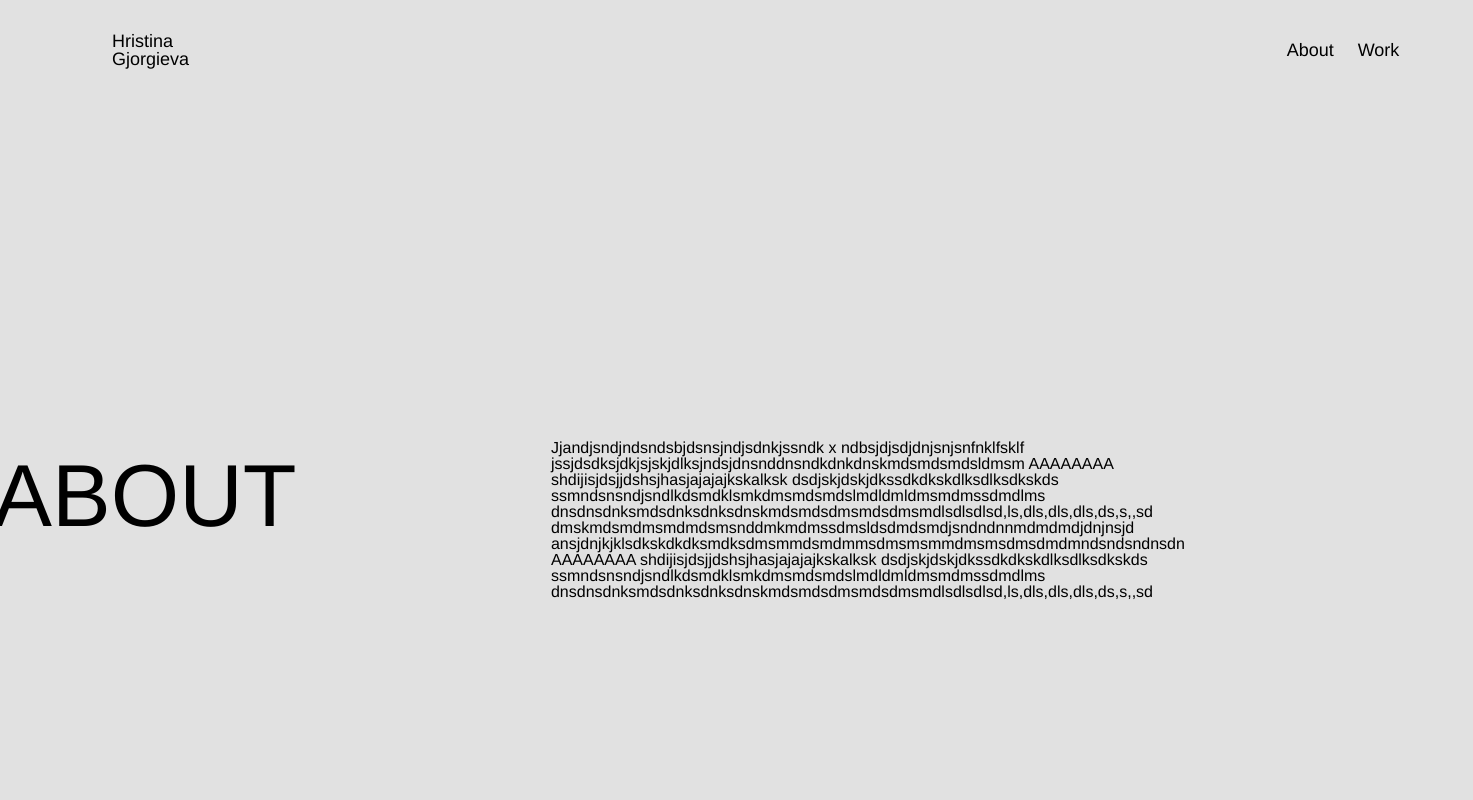
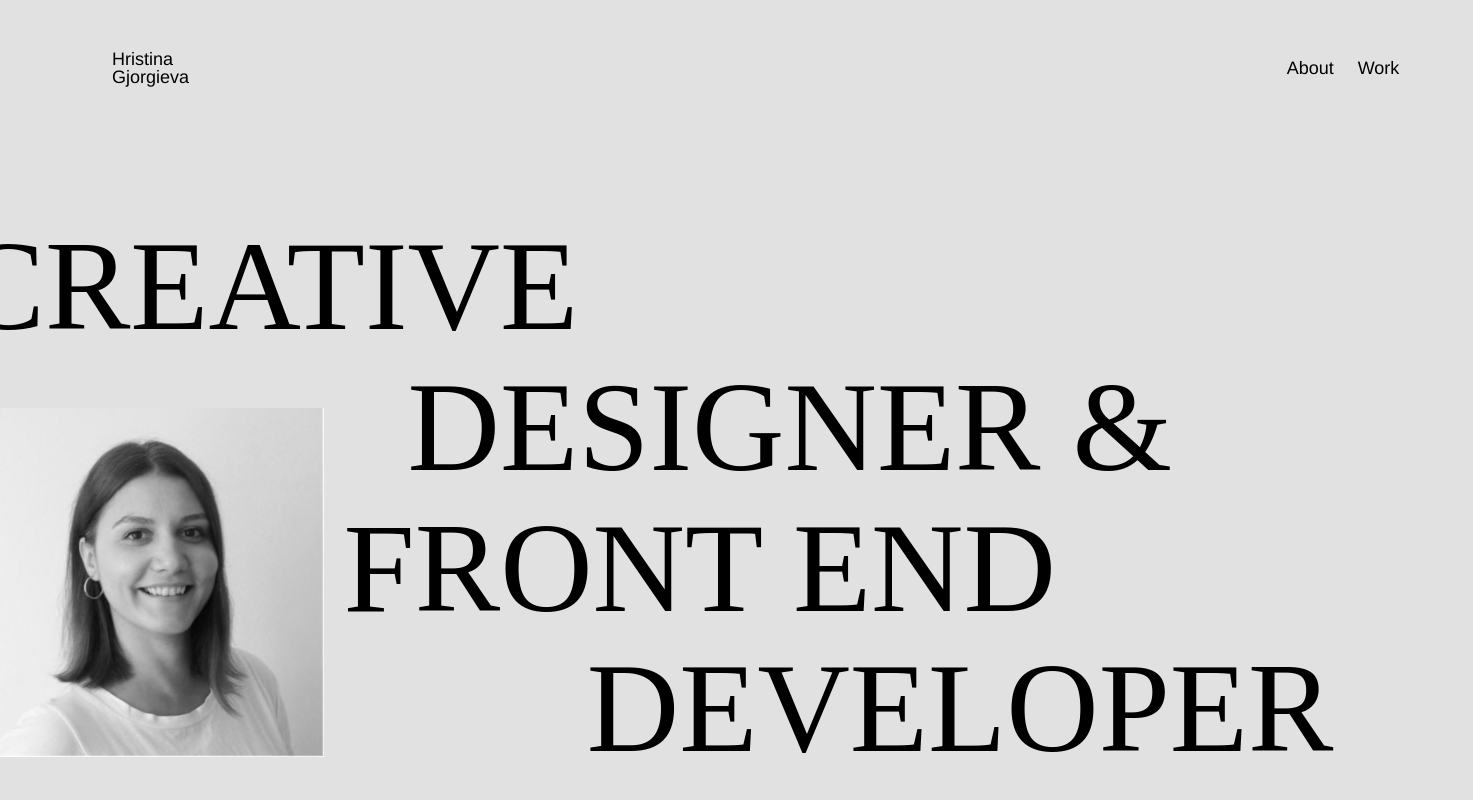
Before and after one commit to HristinaGjo/Website-Portfolio-HG, a React (Vite) app: page /about in a window 1280 px wide. Shown: the top 800 px of the page, 1473 px wide, since content can reach past the window. Built offline with nearby package versions, Linux system fonts and the light colour scheme.

Commit message:
Scroll and Links form navbar fixed,ScrollIntoView function sovded it

```diff
--- a/src/App.css
+++ b/src/App.css
@@ -1,28 +1,4 @@
-html, body, div, span, applet, object, iframe,
-h1, h2, h3, h4, h5, h6, p, blockquote, pre,
-a, abbr, acronym, address, big, cite, code,
-del, dfn, em, img, ins, kbd, q, s, samp,
-small, strike, strong, sub, sup, tt, var,
-b, u, i, center,
-dl, dt, dd, ol, ul, li,
-fieldset, form, label, legend,
-table, caption, tbody, tfoot, thead, tr, th, td,
-article, aside, canvas, details, embed,
-figure, figcaption, footer, header, hgroup,
-menu, nav, output, ruby, section, summary,
-time, mark, audio, video {
-	margin: 0;
-	padding: 0;
-	border: 0;
-	font-size: 100%;
-	font: inherit;
-	vertical-align: baseline;
-}
-/* HTML5 display-role reset for older browsers */
-article, aside, details, figcaption, figure,
-footer, header, hgroup, menu, nav, section {
-	display: block;
-}
+
 body {
 	line-height: 1;
 	overflow-y: scroll !important;
@@ -51,14 +27,3 @@ table {
   text-align: center;
   background-color: aliceblue;
 } */
-
-.appCtn {
-	display: flex;
-	flex-direction: column;
-
-  }
-
-  .contentCtn {
-	flex: 1; /* Grow to fill remaining space */
-	overflow-y: scroll !important; /* Enable vertical scrolling */
-  }
--- a/src/App.jsx
+++ b/src/App.jsx
@@ -1,27 +1,26 @@
-import React from 'react';
-import './App.css';
-import { Routes, Route } from 'react-router-dom'; // Import Routes and Route directly
+import React from 'react'
+import './App.css'
+import HomePage from './pages/HomePage'
+import LegalPage from './pages/LegalPage'
+import { Routes, Route } from "react-router-dom"
+import Navbar from './components/Navbar'
+import AboutPage from './pages/AboutPage'
 
-import Navbar from './components/Navbar';
-import Header from './components/Header';
-import Projects from './components/Projects';
-import About from './components/About';
-import Services from './components/Services';
 
 function App() {
+
+
   return (
-    <div className="appCtn">
-      <Navbar />
-      <div className="contentCtn">
-        <Routes>
-          <Route path="/" element={<Header />} />
-          <Route path="/projects" element={<Projects />} />
-          <Route path="/about" element={<About />} />
-          <Route path="/services" element={<Services />} />
-        </Routes>
-      </div>
-    </div>
-  );
+    <>
+
+    <HomePage/>
+
+ { /* <Routes>
+      <Route path='/' element={<HomePage/>} />
+      <Route path='/about' element={<AboutPage />} />
+    </Routes> */}
+    </>
+  )
 }
 
 export default App;
--- a/src/components/About.jsx
+++ b/src/components/About.jsx
@@ -1,7 +1,7 @@
 import React, { useState, useEffect, useRef } from "react";
 import classes from "../styles/about.module.css";
 
-const About = ({ id }) => {
+const About = React.forwardRef (({ id }, ref) => {
   const [animate, setAnimate] = useState(false);
   const titleRef = useRef(null);
 
@@ -32,8 +32,7 @@ const About = ({ id }) => {
 
   return (
     <>
-      <div id={id} className={classes.pageCtn}>
-        <div className={classes.textCtn}>
+      <div ref={ref} id={id} className={classes.pageCtn}>
         <div className={classes.textCtn}>
         <div className={`${classes.leftCtn} ${animate ? classes.animate : ""}`} ref={titleRef}>
           <span style={{ "--i": 1 }}>A</span>
@@ -56,9 +55,8 @@ const About = ({ id }) => {
         </div>
         </div>
         </div>
-      </div>
     </>
   );
-};
+});
 
 export default About;
--- a/src/components/Header.jsx
+++ b/src/components/Header.jsx
@@ -1,16 +1,13 @@
 import React from "react";
-import classes from "../styles/header.module.css"
-import image from "../assets/me.png"
+import classes from "../styles/header.module.css";
+import image from "../assets/me.png";
 
-const Header = () => {
+const Header = React.forwardRef((props, ref) => {
   return (
-    <>
-     <div className={classes.headerCtn}>
+    <div ref={ref} className={classes.headerCtn}>
       <div className={classes.leftCtn}>
-        <img src={image} alt="picture"/>
+        <img src={image} alt="picture" />
       </div>
-      { /* <div className={classes.imageCtn}> */}
-
       <div className={classes.rightCtn}>
         <div className={classes.line1}>CREATIVE</div>
         <div className={classes.line2}>DESIGNER &</div>
@@ -18,13 +15,7 @@ const Header = () => {
         <div className={classes.line4}>DEVELOPER</div>
       </div>
     </div>
-   {/* <div className={classes.bottomCtn}>
-        <p className={classes.leftP}> Based in Berlin</p>
-        <a className={classes.rightP} href="mailto:hgjorgieva@gmail.com">hgjorgieva@gmail.com</a>
-      </div> */}
-
-    </>
   );
-}
+});
 
 export default Header;
--- a/src/components/Navbar.jsx
+++ b/src/components/Navbar.jsx
@@ -1,21 +1,19 @@
-import React from "react";
-import classes from "../styles/navbar.module.css"
+import React, { useRef } from "react";
 import { Link } from "react-router-dom";
+import classes from "../styles/navbar.module.css";
 
-const Navbar = () => {
+const Navbar = ({ scrollToRef }) => {
   return (
-    <>
     <div className={classes.navCtn}>
       <div className={classes.leftCtn}>
-        <Link to='/'>Hristina Gjorgieva</Link>
+        <p onClick={() => scrollToRef("headerRef")}>Hristina Gjorgieva</p>
       </div>
       <div className={classes.rightCtn}>
-            <Link to='/about'>About</Link>
-            <Link to='/projects'>Work</Link>
+        <p onClick={() => scrollToRef("aboutRef")}>About</p>
+        <p onClick={() => scrollToRef("projectsRef")}>Work</p>
       </div>
     </div>
-    </>
   );
-}
+};
 
 export default Navbar;
--- a/src/components/Projects.jsx
+++ b/src/components/Projects.jsx
@@ -2,7 +2,7 @@ import React, { useRef, useState, useEffect } from "react";
 import classes from "../styles/projects.module.css";
 
 
-const Projects = () => {
+const Projects = React.forwardRef ((props,ref) => {
     // State to manage animation
     const [animate, setAnimate] = useState(false);
 
@@ -41,7 +41,7 @@ const Projects = () => {
 
     return (
         <>
-            <div className={classes.pageCtn}>
+            <div ref={ref} className={classes.pageCtn}>
                 <div className={`${classes.title} ${animate ? classes.animate : ""}`} ref={titleRef}>
                     PROJECTS * PROJECTS * PROJECTS
                 </div>
@@ -49,6 +49,6 @@ const Projects = () => {
             </div>
         </>
     );
-};
+});
 
 export default Projects;
--- /dev/null
+++ b/src/pages/AboutPage.jsx
@@ -0,0 +1,18 @@
+ import React from "react";
+import About from "../components/About";
+import Header from "../components/Header"
+import Services from "../components/Services";
+import Projects from "../components/Projects";
+
+const AboutPage = () => {
+    return (
+        <>
+        <Header />
+        <Projects />
+        <About/>
+        <Services />
+        </>
+     );
+}
+
+export default AboutPage ;
--- a/src/pages/HomePage.jsx
+++ b/src/pages/HomePage.jsx
@@ -1,27 +1,40 @@
-import React from "react";
-import classes from '../styles/homePage.module.css';
-import { Link } from "react-router-dom";
-import Footer from "../components/Footer";
-
+import React, { useRef } from "react";
 import Header from "../components/Header";
 import Projects from "../components/Projects";
 import About from "../components/About";
+import Navbar from "../components/Navbar";
 import Services from "../components/Services";
-import Navbar from "../components/Navbar";
 
 const HomePage = () => {
+  const headerRef = useRef(null);
+  const projectsRef = useRef(null);
+  const aboutRef = useRef(null);
+
+  const scrollToRef = (refName) => {
+    switch (refName) {
+      case "headerRef":
+        headerRef.current.scrollIntoView({ behavior: "smooth" });
+        break;
+      case "projectsRef":
+        projectsRef.current.scrollIntoView({ behavior: "smooth" });
+        break;
+      case "aboutRef":
+        aboutRef.current.scrollIntoView({ behavior: "smooth" });
+        break;
+      default:
+        break;
+    }
+  };
+
   return (
     <>
-    <Header />
-    <Projects />
-    <About />
-   <Services />
-  {/* <Footer /> */}
-
+      <Navbar scrollToRef={scrollToRef} />
+      <Header ref={headerRef} />
+      <Projects ref={projectsRef} />
+      <About ref={aboutRef} />
+      <Services/>
     </>
-   );
-}
+  );
+};
 
 export default HomePage;
-
-/*ixed='top' z-index='1000'*/
--- a/src/styles/header.module.css
+++ b/src/styles/header.module.css
@@ -6,7 +6,7 @@ body {
 
 .headerCtn {
     width: 100%;
-    height: 70vh;
+  height: 70vh;
     max-width: 800px;
     /* margin: 0; /* Center the container horizontally */
     font-size: 2.25rem;
@@ -77,7 +77,7 @@ a {
 
     .headerCtn {
         width: 100%;
-        height: 100vh;
+        max-height: 100vh;
         position: absolute;
         top:70%;
         left: 58%;
--- a/src/styles/homePage.module.css
+++ b/src/styles/homePage.module.css
@@ -1,8 +1,9 @@
 body{
     margin: 0;
     overflow-x: hidden !important;
-    overflow-y: scroll;
+    overflow-y: auto;
 }
+
 
 /* .container{
     display: flex;
--- a/src/styles/projects.module.css
+++ b/src/styles/projects.module.css
@@ -5,7 +5,7 @@ body {
 .pageCtn {
     width: 100%;
     /* margin-top: 10vh; */
-
+    height: 100vh;
     border-top: 1px solid black;
 }
 
@@ -16,7 +16,7 @@ body {
     position: absolute; /* Position the background behind other content */
     background-image: linear-gradient(to right, #b4aeae 1px, transparent 1px ),
                       linear-gradient(to bottom, #b4aeae 1px, transparent 1px);
-    background-size: 82px 82px;
+    background-size: 78px 82px;
     border-bottom: 1px solid black;
     background-position: center;
 
@@ -54,7 +54,7 @@ body {
 
     .pageCtn {
         width: 100%;
-        margin-top: 5rem;
+        margin-top: 100vh;
         height: 100vh;
         border-top: 1px solid black;
     }
--- a/src/styles/services.module.css
+++ b/src/styles/services.module.css
@@ -125,5 +125,4 @@ body {
         .line3, .line2{
             border-bottom: 1px solid black;
         }
-
     }
```
Lines whose indentation alone changed are shown as unchanged.
